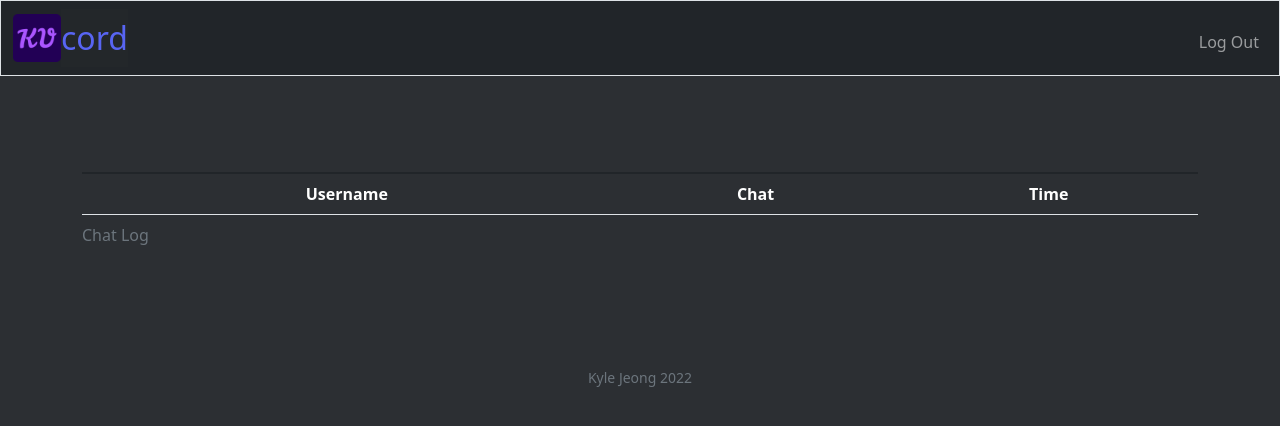
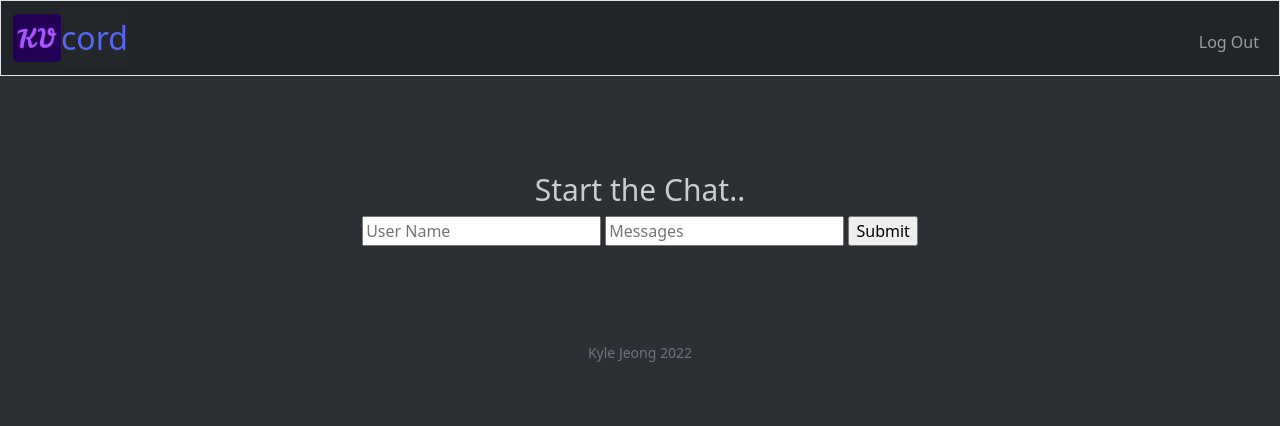
Before and after one commit to Kylejeong2/Chat-App-Project, a Flask app: page /chat1 in a window 1280 px wide. Shown: the top 426 px of the page. Run offline with Flask 2, Linux system fonts and the light colour scheme; a user stored in the database is signed in; lists and menus that the app fills with data are empty; some libraries are stand-ins or nearby versions.

Commit message:
03/30/22

```diff
--- a/app.py
+++ b/app.py
@@ -6,6 +6,7 @@ from flask_session import Session
 from tempfile import mkdtemp
 from werkzeug.security import check_password_hash, generate_password_hash
 from datetime import date
+from flask_socketio import SocketIO
 
 #import helper functions
 from helpers import apology, login_required
@@ -15,6 +16,10 @@ app = Flask(__name__)
 
 # Ensure templates are auto-reloaded
 app.config["TEMPLATES_AUTO_RELOAD"] = True
+
+#configure socket
+app.config['SECRET_KEY'] = 'ty2hfoupal2kddi[2ihf['
+socketio = SocketIO(app)
 
 # Configure session to use filesystem (instead of signed cookies)
 app.config["SESSION_PERMANENT"] = False
@@ -46,7 +51,10 @@ def index():
             return redirect("/chat3")
         if chat == 4:
             return redirect("/chat4")
-        return redirect("/chat5")
+        if chat == 5:
+            return redirect("/chat5")
+        else:
+            return apology("Enter a valid chat number", 400)
     else:
         return render_template("index.html")
 
@@ -54,26 +62,20 @@ def index():
 def login():
     session.clear()
     if request.method == "POST":
-        #copy paste login functionality
-         # Ensure username was submitted
+
         if not request.form.get("username"):
             return apology("must provide username", 403)
 
-        # Ensure password was submitted
         elif not request.form.get("password"):
             return apology("must provide password", 403)
 
-        # Query database for username
         rows = db.execute("SELECT * FROM users WHERE username = ?", request.form.get("username"))
 
-        # Ensure username exists and password is correct
         if len(rows) != 1 or not check_password_hash(rows[0]["hash"], request.form.get("password")):
             return apology("invalid username and/or password", 403)
 
-        # Remember which user has logged in
         session["user_id"] = rows[0]["id"]
 
-        # Redirect user to home page
         return redirect("/")
     else:
         return render_template("login.html")
@@ -88,7 +90,7 @@ def register():
     session.clear()
 
     if request.method == "POST":
-        #copy paste the register method
+
         if not request.form.get("username"):
             return apology("must provide username", 400)
 
@@ -125,21 +127,18 @@ def register():
     else:
         return render_template("register.html")
 
-@app.route("/chat1", methods=["GET", "POST"])
+@app.route("/chat1")
 @login_required
 def chat1():
-    if request.method == "POST":
-        #insert text information in sql
-        text = request.form.get("text")
-        now = datetime.now()
-        time = now.strftime("%H:%M:%S")
-        username = db.execute("SELECT username FROM users WHERE id = ?", session["user_id"])
-        for user in username:
-            username1 = user["username"]
+    return render_template('chat1.html')
 
-        db.execute("INSERT INTO texts (chat, time, chat_id, user_id, username) VALUES(?,?,?,?,?)", text, time, 1, session["user_id"],username1)
+def messager_received(methods=['GET', 'POST']):
+    print('message was received!!!')
 
-        return redirect("/chat1")
-    else:
-        chat1 = db.execute("SELECT * FROM texts WHERE chat_id = ?", 1)
-        return render_template("chat1.html", chat1=chat1)
+@socketio.on('my event')
+def handle_my_custom_event(json, methods=['GET', 'POST']):
+    print('received my event: ' + str(json))
+    socketio.emit('my response', json, callback=message-received)
+
+if __name__ == '__main__':
+    socketio.run(app, debug=True)
--- a/requirements.txt
+++ b/requirements.txt
@@ -1,5 +1,4 @@
 Flask
 Flask-Session
-
-venv:
-    . venv/bin/activate
+SocketIO
+. venv/bin/activate
--- a/static/styles.css
+++ b/static/styles.css
@@ -15,3 +15,9 @@ body
 {
     background-color: #2C2F33;
 }
+
+.table_outer
+{
+    height: 15em;
+    overflow: auto;
+}
--- a/templates/chat1.html
+++ b/templates/chat1.html
@@ -6,25 +6,42 @@
 
 {% block main %}
     <main class="container py-5 text-center">
-        <table class="table tablestriped">
-            <caption>Chat Log</caption>
-                <thead>
-                    <tr style="color: white;">
-                        <th>Username</th>
-                        <th>Chat</th>
-                        <th>Time</th>
-                    </tr>
-                </thead>
-                <tbody>
-                    {% for chat1s in chat1 %}
-                        <tr>
-                            <td class="text-start">{{ chat1s["username"] }}</td>
-                            <td class="text-start">{{ chat1s["chat"] }}</td>
-                            <td class="text-start">{{ chat1s["time"] }}</td>
-                        </tr>
-                    {% endfor %}
-                </tbody>
-        </table>
-        <!-- Add Chat Form -->
+        <h3 style='color: #ccc;font-size: 30px;'>Start the Chat..</h3>
+        <div class="message_holder"></div>
+
+        <form action="" method="POST">
+            <input type="text" class="username" placeholder="User Name"/>
+            <input type="text" class="message" placeholder="Messages"/>
+            <input type="submit"/>
+        </form>
+
+        <script src="https://ajax.googleapis.com/ajax/libs/jquery/1.12.4/jquery.min.js"></script>
+        <script src="https://cdnjs.cloudflare.com/ajax/libs/socket.io/1.7.3/socket.io.min.js"></script>
+        <script type="text/javascript">
+        var socket = io.connect('http://' + document.domain + ':' + location.port);
+
+        socket.on( 'connect', function() {
+            socket.emit( 'my event', {
+            data: 'User Connected'
+            } )
+            var form = $( 'form' ).on( 'submit', function( e ) {
+            e.preventDefault()
+            let user_name = $( 'input.username' ).val()
+            let user_input = $( 'input.message' ).val()
+            socket.emit( 'my event', {
+                user_name : user_name,
+                message : user_input
+            } )
+            $( 'input.message' ).val( '' ).focus()
+            } )
+        } )
+        socket.on( 'my response', function( msg ) {
+            console.log( msg )
+            if( typeof msg.user_name !== 'undefined' ) {
+            $( 'h3' ).remove()
+            $( 'div.message_holder' ).append( '<div><b style="color: #000">'+msg.user_name+'</b> '+msg.message+'</div>' )
+            }
+        })
+        </script>
     </main>
 {% endblock %}
--- a/templates/index.html
+++ b/templates/index.html
@@ -8,7 +8,7 @@
         <form action="/" method="post">
             <div class="mb-3">
                 <h1 style="color: white;">Choose a Chat to Join: 1 - 5</h1>
-                <input autocomplete="off" autofocus class="form-control mx-auto w-auto" id="chat" name="chat" placeholder="#" type="number" min="1" max="5">
+                <input autocomplete="off" autofocus class="form-control mx-auto w-auto" name="chat" placeholder="#" type="number" min="1" max="5" required>
             </div>
             <button class="btn btn-primary" type="submit">Enter</button>
         </form>
```
Also changed, not shown: templates/register.html (+23 -4 lines), README.md, images/texting.gif (added).
